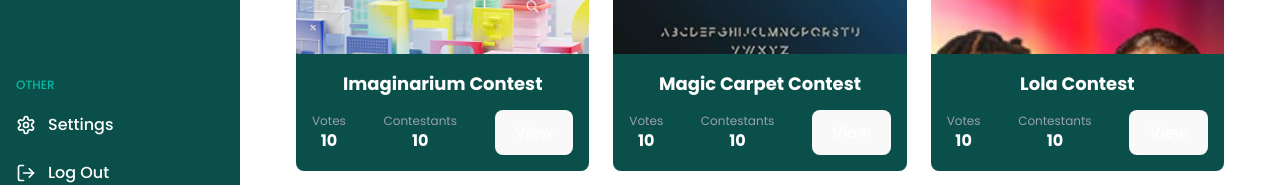
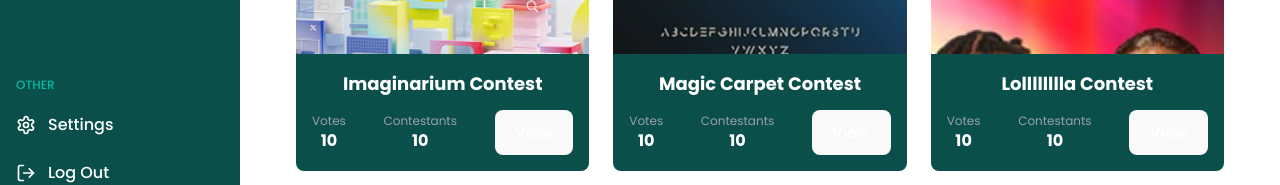
Before and after one commit to zeecontesthub/zeecontest-first-project-launch-, a React (Vite) app in the folder FrontEnd/: page /dashboard in a window 1280 px wide. Shown: the part 587-772 px from the top of the page. Built offline with nearby package versions, Linux system fonts and the light colour scheme.

Commit message:
My new branch

```diff
--- a/FrontEnd/src/Pages/Dashboard.jsx
+++ b/FrontEnd/src/Pages/Dashboard.jsx
@@ -24,6 +24,30 @@ const Dashboard = () => {
   const location = useLocation();
 
   const ongoingContests = [
+    {
+      id: 1,
+      title: 'Imaginarium Contest',
+      image: Image1,
+      votes: 10,
+      contestants: 10
+    },
+    {
+      id: 2,
+      title: 'Magic Carpet Contest',
+      image: Image2,
+      votes: 10,
+      contestants: 10
+    },
+    {
+      id: 3,
+      title: 'Lolllllllla Contest',
+      image: Image3,
+      votes: 10,
+      contestants: 10
+    }
+  ];
+
+  const completedContests = [
     {
       id: 1,
       title: 'Imaginarium Contest',
@@ -112,7 +136,7 @@ const Dashboard = () => {
           </div>
 
           <div className="grid grid-cols-1 md:grid-cols-2 lg:grid-cols-3 gap-6">
-            {ongoingContests.map(contest => (
+            {completedContests.map(contest => (
               <ContestCard
                 key={contest.id}
                 title={contest.title}
--- a/FrontEnd/src/Pages/createspotlightcontest.jsx
+++ b/FrontEnd/src/Pages/createspotlightcontest.jsx
@@ -1,5 +1,6 @@
 import React, { useState } from 'react';
 import Sidebar from '../Components/sidebar';
+
 
 const createspotlightcontest = () => {
     return (
```
